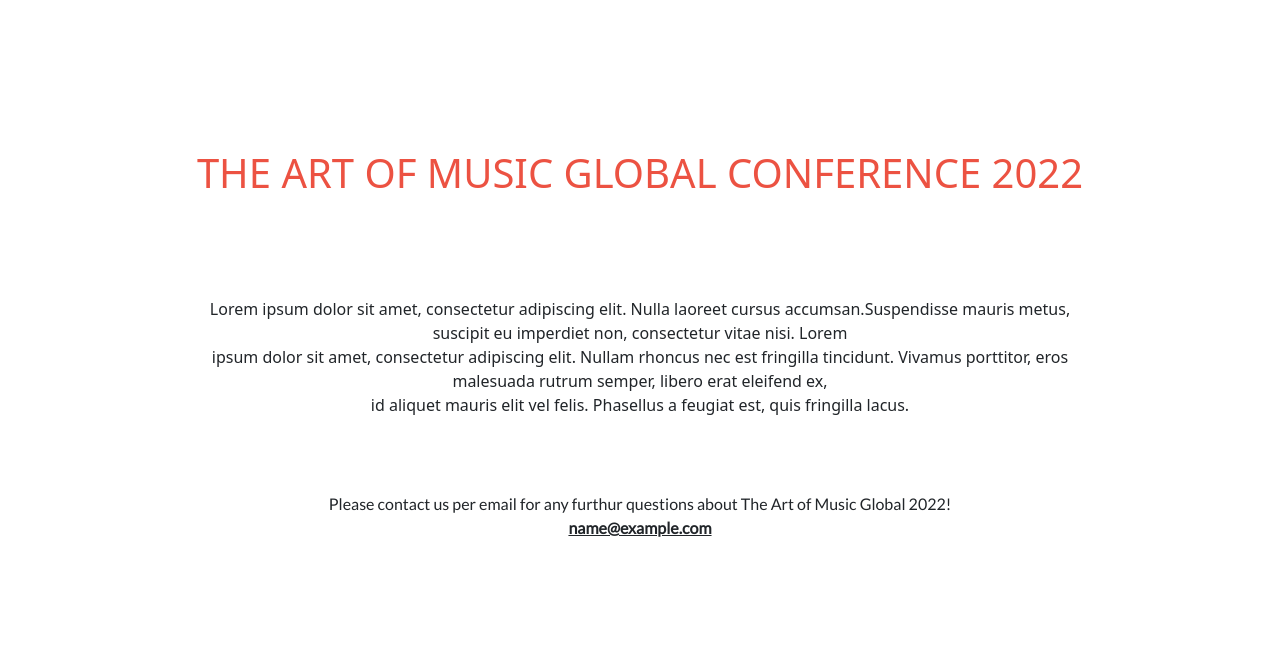
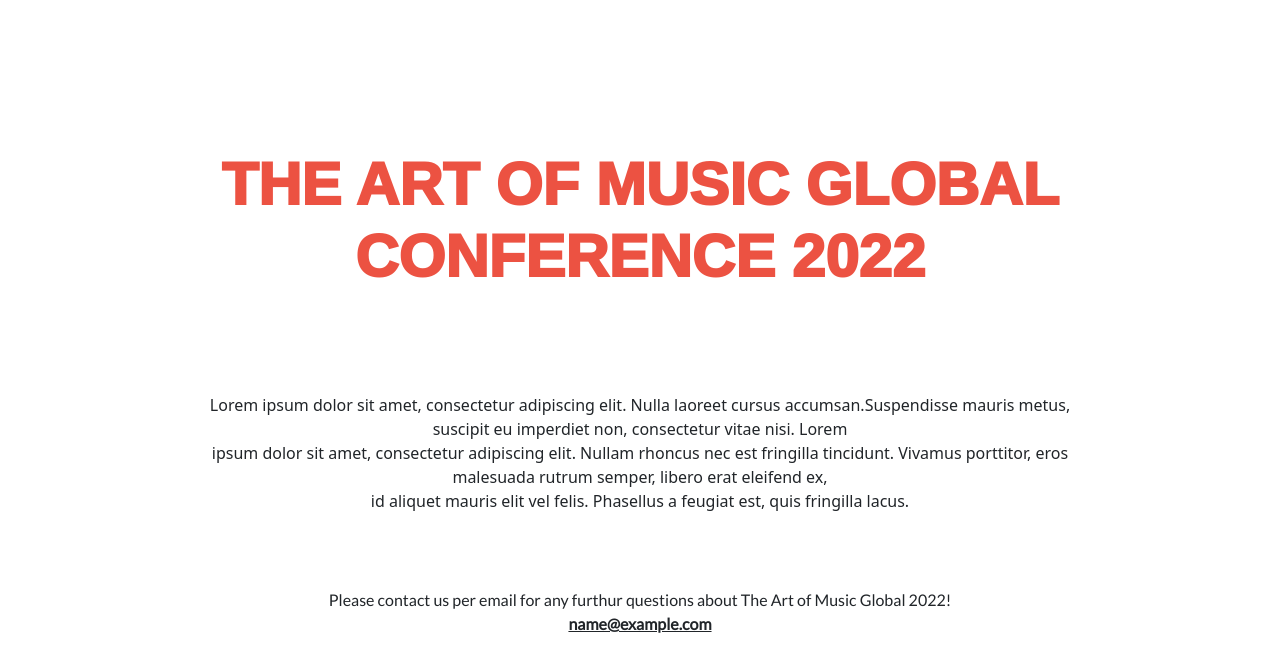
Before and after one commit to yghoor/Concert-Site, a plain HTML site: page about.html in a window 1280 px wide. Shown: the part 101-772 px from the top of the page. Drawn offline with nearby package versions, Linux system fonts and the light colour scheme; a web font is replaced by a local one.

Commit message:
Style hero text

```diff
--- a/styles-about.css
+++ b/styles-about.css
@@ -44,6 +44,12 @@
   background-size: cover;
   background-repeat: no-repeat;
 }
+
+.hero-text {
+  font-size: 60px;
+  font-family: "COCOGOOSE Regular", sans-serif;
+  font-weight: 950;
+}
 .mozilla {
   font-family: "Zilla Slab", serif;
   color: #b4b4b4;
```
